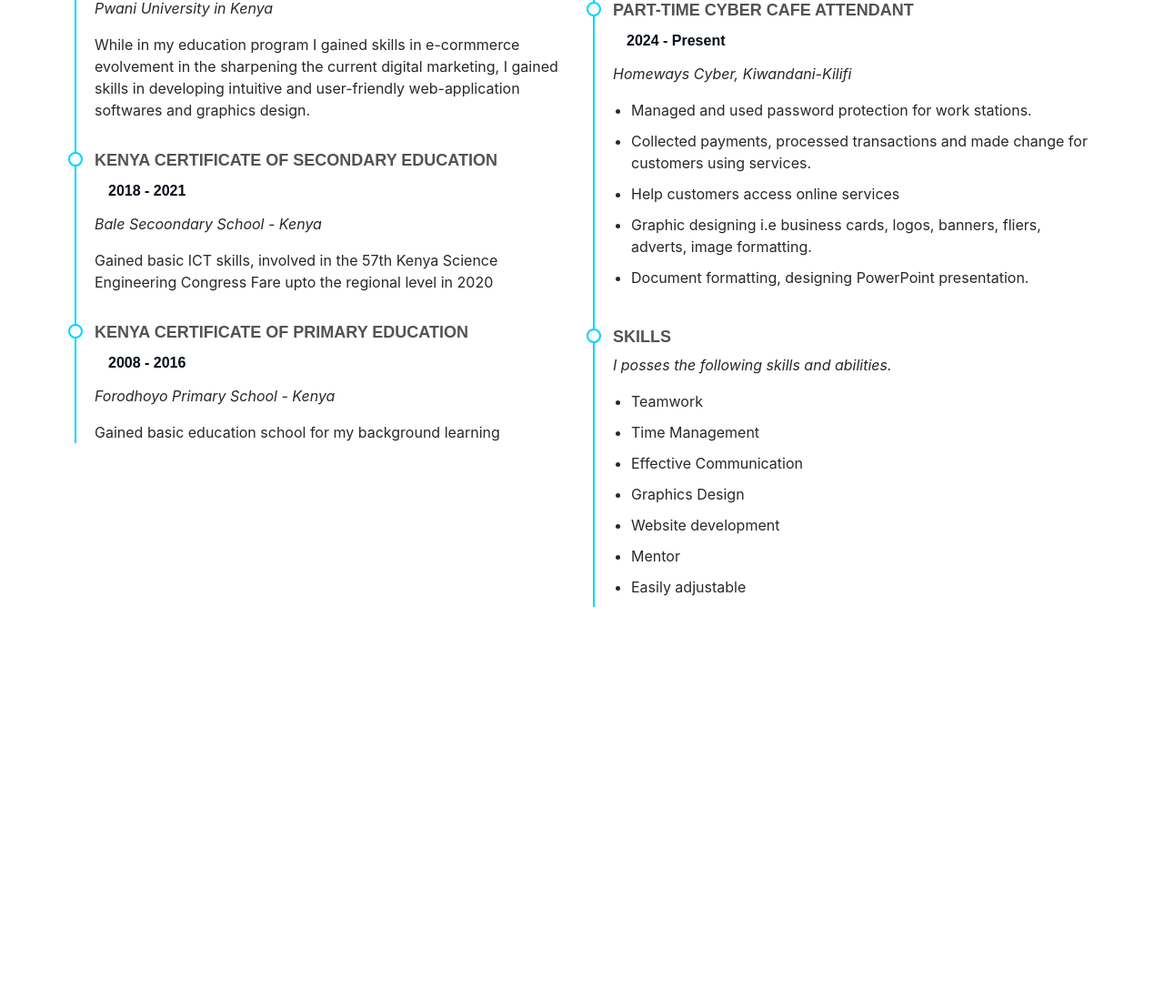
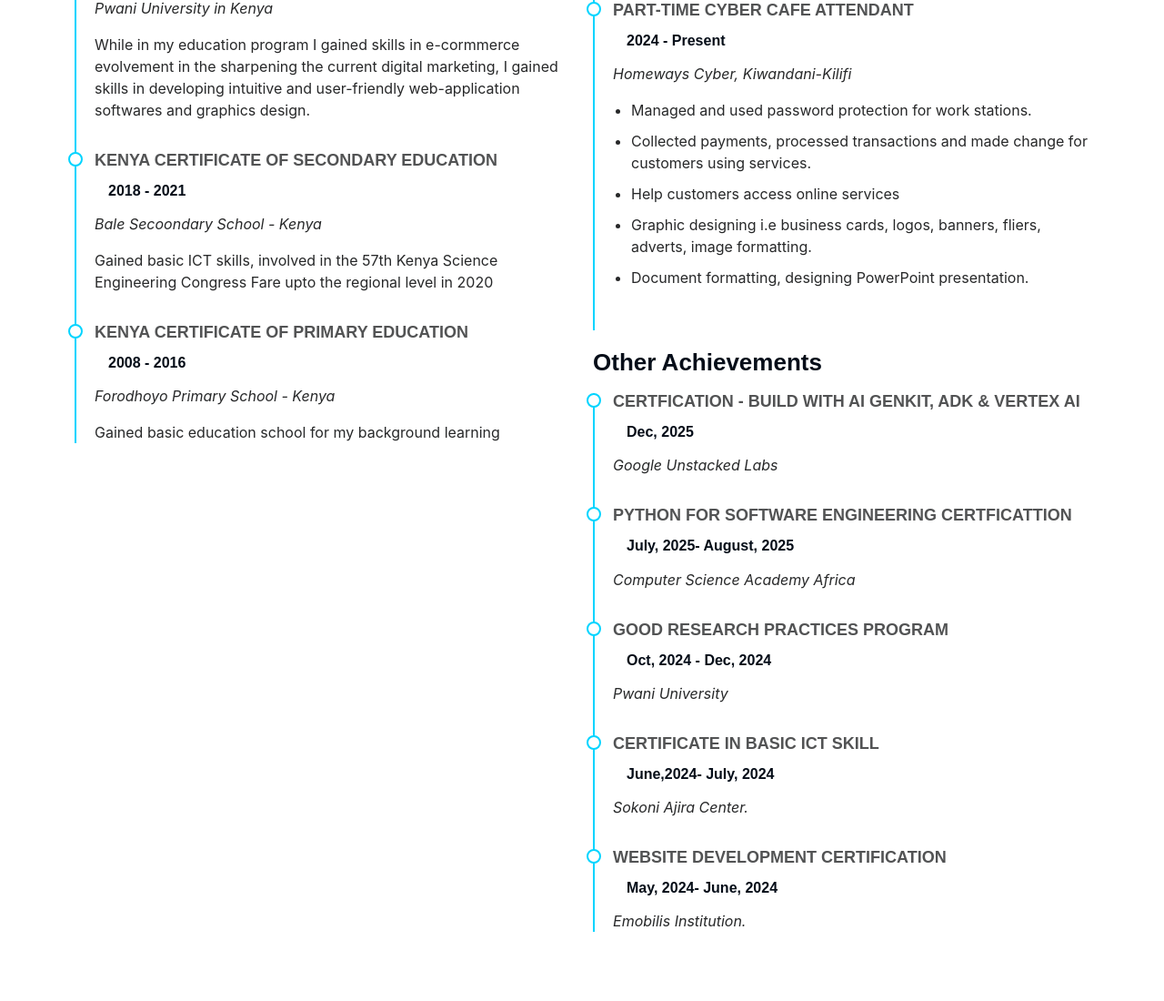
Before and after one commit to TONNY-tec/Profile, a Django app: page /resume/ in a window 1280 px wide. Shown: the part 679-1779 px from the top of the page at 91% size. Before the commit the page ends 1346 px from the top, so only its background shows below. Run offline with Django 5.2, Linux system fonts and the light colour scheme; some libraries are stand-ins or nearby versions.

Commit message:
Updating my resume

```diff
--- a/personal/templates/resume.html
+++ b/personal/templates/resume.html
@@ -107,9 +107,38 @@
             </ul>
           </div><!-- Edn Resume Item -->
 
+           <h3 class="resume-title">Other Achievements</h3>
+
+           <div class="resume-item">
+            <h4>Certfication - Build with AI Genkit, ADK & Vertex AI </h4>
+            <h5>Dec, 2025</h5>
+            <p><em>Google Unstacked Labs </em></p>
+          </div>
+
           <div class="resume-item">
-            <h4>Skills</h4>
-            <p><em>I posses the following skills and abilities.</em></p>
+            <h4>Python For Software Engineering  Certficattion </h4>
+            <h5>July, 2025- August, 2025</h5>
+            <p><em>Computer Science Academy Africa </em></p>
+          </div>
+
+          <div class="resume-item">
+            <h4>Good Research Practices Program </h4>
+            <h5>Oct, 2024 - Dec, 2024</h5>
+            <p><em>Pwani University </em></p>
+          </div>
+
+          <div class="resume-item">
+            <h4>Certificate in Basic ICT skill</h4>
+            <h5>June,2024- July, 2024</h5>
+            <p><em>Sokoni Ajira Center.</em></p>
+          </div><!-- Edn Resume Item -->
+
+           <div class="resume-item">
+            <h4>Website Development Certification </h4>
+            <h5>May, 2024- June, 2024</h5>
+            <p><em>Emobilis Institution.</em></p>
+          </div><!-- Edn Re
+
             <ul>
               <li>Teamwork</li>
               <li>Time Management</li>
```
